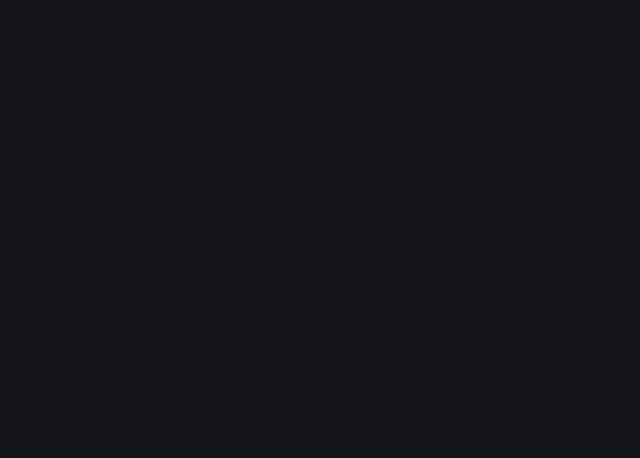
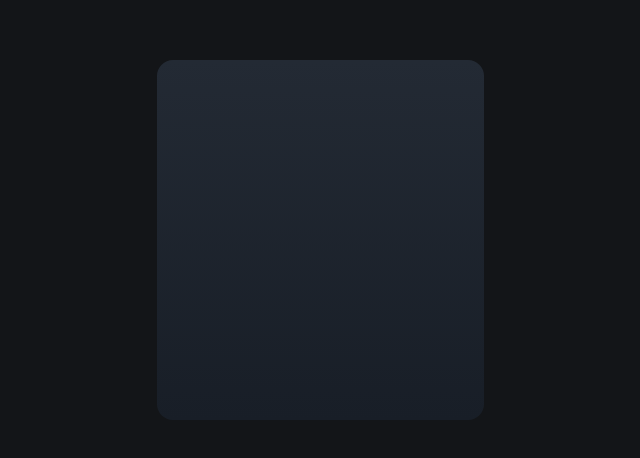
Before and after one commit to rachaelhrlm/fm-rating-component, a React (Create React App) app: page / in a window 1280 px wide. Shown: the part 160-618 px from the top of the page, without its empty margins (320-960 px from the left). Built offline with nearby package versions, Linux system fonts and the light colour scheme.

Commit message:
create card component (#6)

```diff
--- a/public/styles/app.css
+++ b/public/styles/app.css
@@ -346,13 +346,44 @@ Ensure the default browser behavior of the `hidden` attribute.
   --tw-backdrop-saturate:  ;
   --tw-backdrop-sepia:  ;
 }
+.flex{
+  display: flex;
+}
 .h-screen{
   height: 100vh;
 }
+.h-\[360px\]{
+  height: 360px;
+}
 .w-screen{
   width: 100vw;
+}
+.w-\[327px\]{
+  width: 327px;
+}
+.place-content-center{
+  place-content: center;
+}
+.place-items-center{
+  place-items: center;
+}
+.rounded-2xl{
+  border-radius: 1rem;
 }
 .bg-dark-blue-600{
   --tw-bg-opacity: 1;
   background-color: rgb(19 21 24 / var(--tw-bg-opacity));
 }
+.bg-gradient-to-b{
+  background-image: linear-gradient(to bottom, var(--tw-gradient-stops));
+}
+.from-black-500{
+  --tw-gradient-from: #232A34;
+  --tw-gradient-stops: var(--tw-gradient-from), var(--tw-gradient-to, rgb(35 42 52 / 0));
+}
+.to-black-600{
+  --tw-gradient-to: #181E27;
+}
+.p-\[24px\]{
+  padding: 24px;
+}
--- a/src/App.tsx
+++ b/src/App.tsx
@@ -1,5 +1,5 @@
 import React, { FunctionComponent } from 'react';
-import { Home } from './pages';
+import { Home } from './page';
 
 const App: FunctionComponent = () => {
     return <Home />;
--- /dev/null
+++ b/src/component/card/card.tsx
@@ -0,0 +1,5 @@
+import React, { FunctionComponent } from 'react';
+
+export const Card: FunctionComponent = ({ children }) => {
+    return <section className="bg-gradient-to-b from-black-500 to-black-600 w-[327px] h-[360px] rounded-2xl p-[24px]">{children}</section>;
+};
--- /dev/null
+++ b/src/component/card/index.ts
@@ -0,0 +1 @@
+export * from './card';
--- /dev/null
+++ b/src/component/index.ts
@@ -0,0 +1 @@
+export * from './card';
--- /dev/null
+++ b/src/page/home/home.tsx
@@ -0,0 +1,10 @@
+import React, { FunctionComponent } from 'react';
+import { Card } from '../../component';
+
+export const Home: FunctionComponent = () => {
+    return (
+        <main className="bg-dark-blue-600 w-screen h-screen flex place-content-center place-items-center">
+            <Card></Card>
+        </main>
+    );
+};
--- a/src/pages/home/home.tsx
+++ /dev/null
@@ -1,5 +0,0 @@
-import React, { FunctionComponent } from 'react';
-
-export const Home: FunctionComponent = () => {
-    return <div className="bg-dark-blue-600 w-screen h-screen"></div>;
-};
```
Also changed, not shown: src/index.tsx (+4 -4 lines), src/page/home/index.ts (renamed from src/pages/home/index.ts), src/page/index.ts (renamed from src/pages/index.ts).
